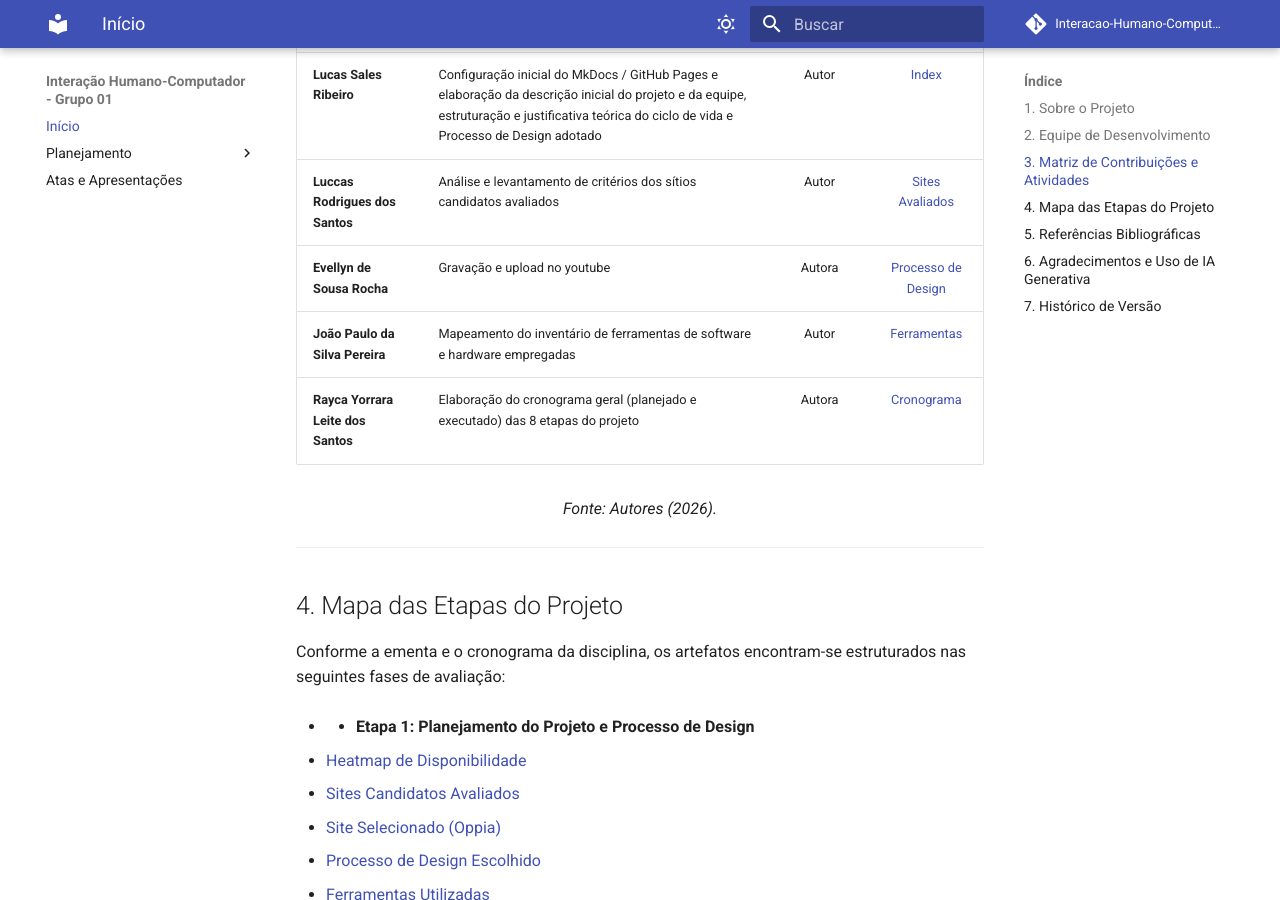
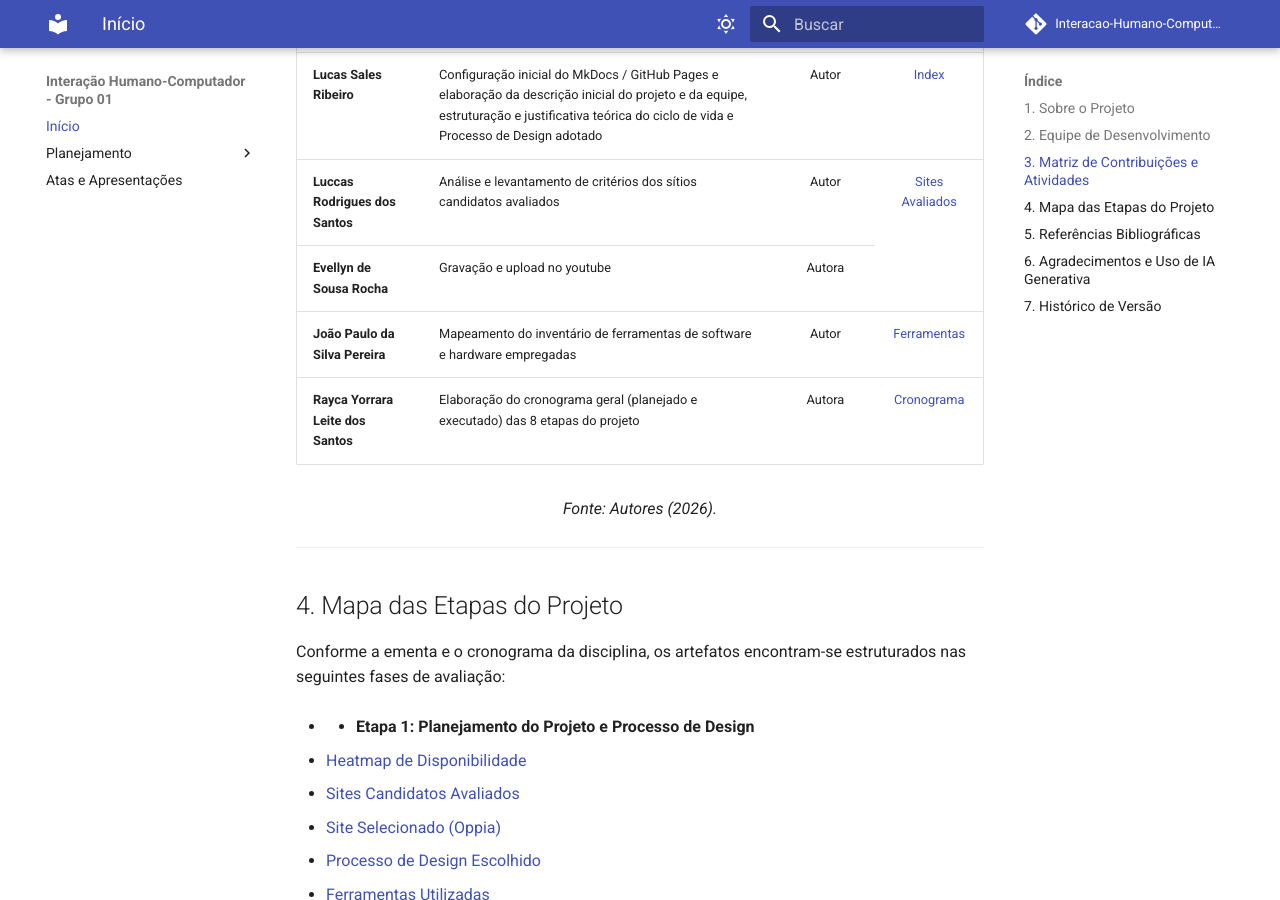
Before and after one commit to Interacao-Humano-Computador/2026.2-Grupo01, an MkDocs documentation site: the page built from docs/index.md, in a window 1280 px wide and 900 px high, scrolled down 1420 px. Built offline with MkDocs 1.6.1 and Material for MkDocs 9.7.7, drawn with Linux system fonts in a browser that asks for light colours; comment, search, counter and statistics services are not loaded.

Commit message:
correcao link

```diff
--- a/docs/index.md
+++ b/docs/index.md
@@ -119,7 +119,6 @@ A Tabela 2 relaciona as responsabilidades, atividades e artefatos confeccionados
       <td align="left"><strong>Evellyn de Sousa Rocha</strong></td>
       <td align="left">Gravação e upload no youtube</td>
       <td align="center">Autora</td>
-      <td align="center"><a href="planejamento/processo_de_design/">Processo de Design</a></td>
     </tr>
     <tr>
       <td align="left"><strong>João Paulo da Silva Pereira</strong></td>
```
